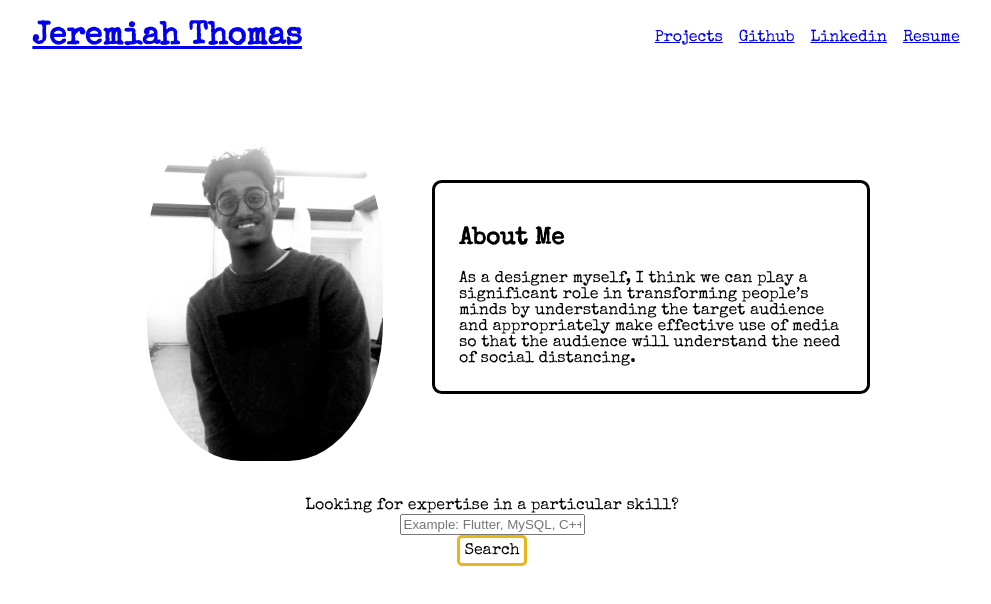
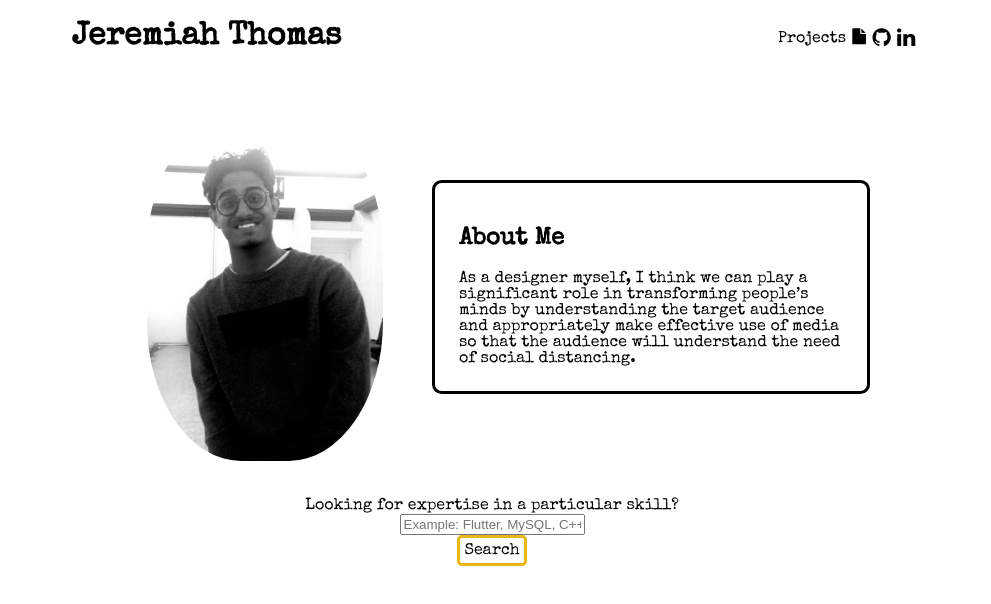
Before and after one commit to jeremytinkers/beholdjeremy, a React (Create React App) app: page / in a window 1280 px wide. Shown: the top 604 px of the page, without its empty margins (148-1139 px from the left). Built offline with nearby package versions, Linux system fonts and the light colour scheme.

Commit message:
Set homescreen icons up

```diff
--- a/src/App.css
+++ b/src/App.css
@@ -25,8 +25,17 @@ left: 30vw;
 
 
 #navbar a{
-padding: 0.5em;
+padding: 0.2em;
+text-decoration: none;
+color: black;
 }
+
+#navbar a:hover{
+
+  color: rgb(248, 194, 18);
+  }
+
+
 
 #navParent{
 
--- a/src/App.js
+++ b/src/App.js
@@ -1,5 +1,6 @@
 import { BrowserRouter, Route,Routes, useParams} from 'react-router-dom';
 import './App.css';
+import ResumePdf from "./assets/Resume.pdf";
 import HomeScreen from './HomeScreen.jsx';
 import ProjectScreen from './ProjectScreen';
 
@@ -14,9 +15,10 @@ function App() {
 
             <nav>
                 <a href={"/projectDashboard"}>Projects</a>
-                <a href={"/projectDashboard"}>Github</a>
-                <a href={"/projectDashboard"}>Linkedin</a>
-                <a href={"/projectDashboard"}>Resume</a>
+                <a href={ResumePdf} download="Resume.pdf"><i class="fa fa-file fa-sm"></i></a>
+                <a class="github" href={"https://github.com/jeremytinkers"} target={"_blank"}><i class="fa fa-github fa-lg"></i></a>
+                <a class="ln" href={"https://www.linkedin.com/in/jeremiahthomas14/"} target={"_blank"}><i class="fa fa-linkedin fa-lg"></i></a>
+
             </nav>
 
             </div>
--- a/src/HomeScreen.jsx
+++ b/src/HomeScreen.jsx
@@ -1,6 +1,6 @@
 import { useState } from 'react';
 import {useNavigate} from 'react-router-dom';
-import img from './home1.jpg';
+import img from './assets/images/home1.jpg';
 
 export default function HomeScreen(props) {
     let navigate = useNavigate();
```
Also changed, not shown: src/assets/images/home1.jpg (renamed from src/home1.jpg), 1 other file (tests, documents, lock files or other folders).
